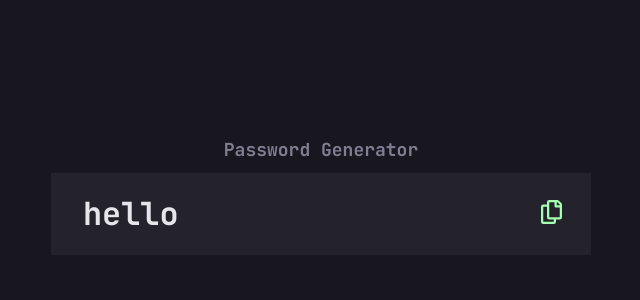
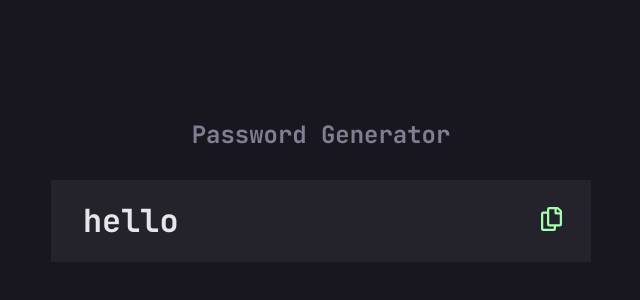
Before and after one commit to towkir/password-generator, a React (Vite) app: page / in a window 1280 px wide. Shown: the part 210-510 px from the top of the page, without its empty margins (319-959 px from the left). Built offline with nearby package versions, Linux system fonts and the light colour scheme.

Commit message:
fixed font size and spacing of the app header

```diff
--- a/src/App.css
+++ b/src/App.css
@@ -1,5 +1,7 @@
 div.app h1 {
-  font-size: 1rem;
+  font-size: 1.33rem;
   color: var(--grey);
   text-align: center;
+  margin-top: 0;
+  margin-bottom: 30px;
 }
```
